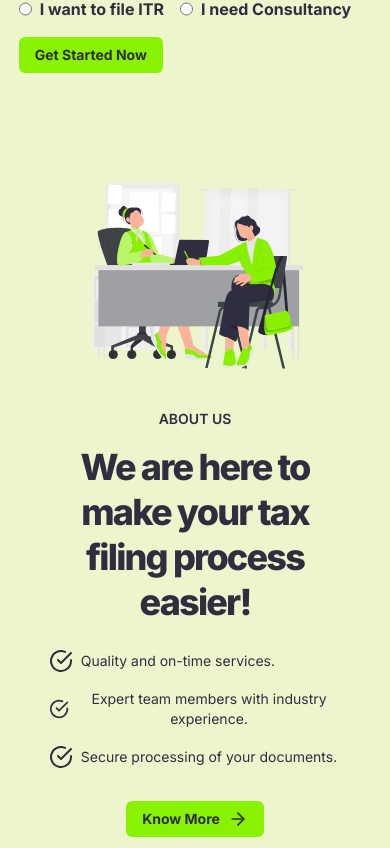
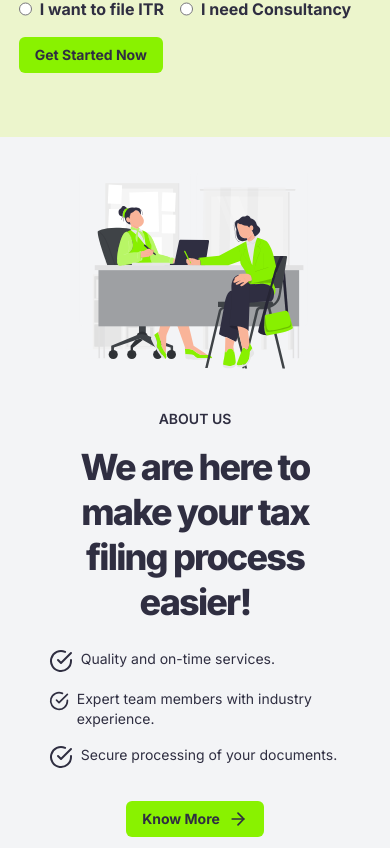
Before and after one commit to itrmitra/itrmitra, a Next.js app: page / in a window 390 px wide. Shown: the part 1216-2064 px from the top of the page. Built offline with nearby package versions, Linux system fonts and the light colour scheme.

Commit message:
fix: align text to start

```diff
--- a/src/components/info-sections/aboutus-section.tsx
+++ b/src/components/info-sections/aboutus-section.tsx
@@ -4,29 +4,29 @@ import { cn } from "../../lib/utils"
 
 export default function AboutUsSection() {
     return (
-        <div className="py-8 md:py-0 md:min-h-screen flex flex-col  md:flex-row items-center bg-[#ECF5CC]">
+        <div className="py-8 md:py-0 md:min-h-screen flex flex-col  md:flex-row items-center">
             <div className="flex-1 mb-8 md:mb-0">
                 <img src="/team-working.svg" className="h-52 md:h-auto" />
             </div>
             <div className="flex-1">
-                <div className="w-3/4 flex flex-col mx-auto text-center md:text-start items-center md:items-start">
-                    <h2 className="font-semibold text-sm lg:text-lg text-secondary mb-4">
+                <div className="w-3/4 flex flex-col mx-auto items-center md:items-start">
+                    <h2 className="font-semibold text-sm lg:text-lg text-secondary mb-4 text-center md:text-start">
                         ABOUT US
                     </h2>
-                    <h1 className="font-extrabold text-4xl md:text-5xl lg:text-6xl tracking-tighter leading-tight mb-6">
+                    <h1 className="font-extrabold text-4xl md:text-5xl lg:text-6xl tracking-tighter leading-tight mb-6 text-center md:text-start">
                         We are here to make your tax filing process easier!
                     </h1>
                     <ul className="text-sm md:text-base lg:text-lg mb-8 space-y-4">
-                        <li className="flex items-center gap-2">
-                            <CheckCircle />
+                        <li className="flex items-start gap-2">
+                            <CheckCircle size={24} />
                             Quality and on-time services.
                         </li>
-                        <li className="flex items-center gap-2">
-                            <CheckCircle />
+                        <li className="flex items-start gap-2">
+                            <CheckCircle size={24} />
                             Expert team members with industry experience.
                         </li>
-                        <li className="flex items-center gap-2">
-                            <CheckCircle />
+                        <li className="flex items-start gap-2">
+                            <CheckCircle size={24} />
                             Secure processing of your documents.
                         </li>
                     </ul>
```
